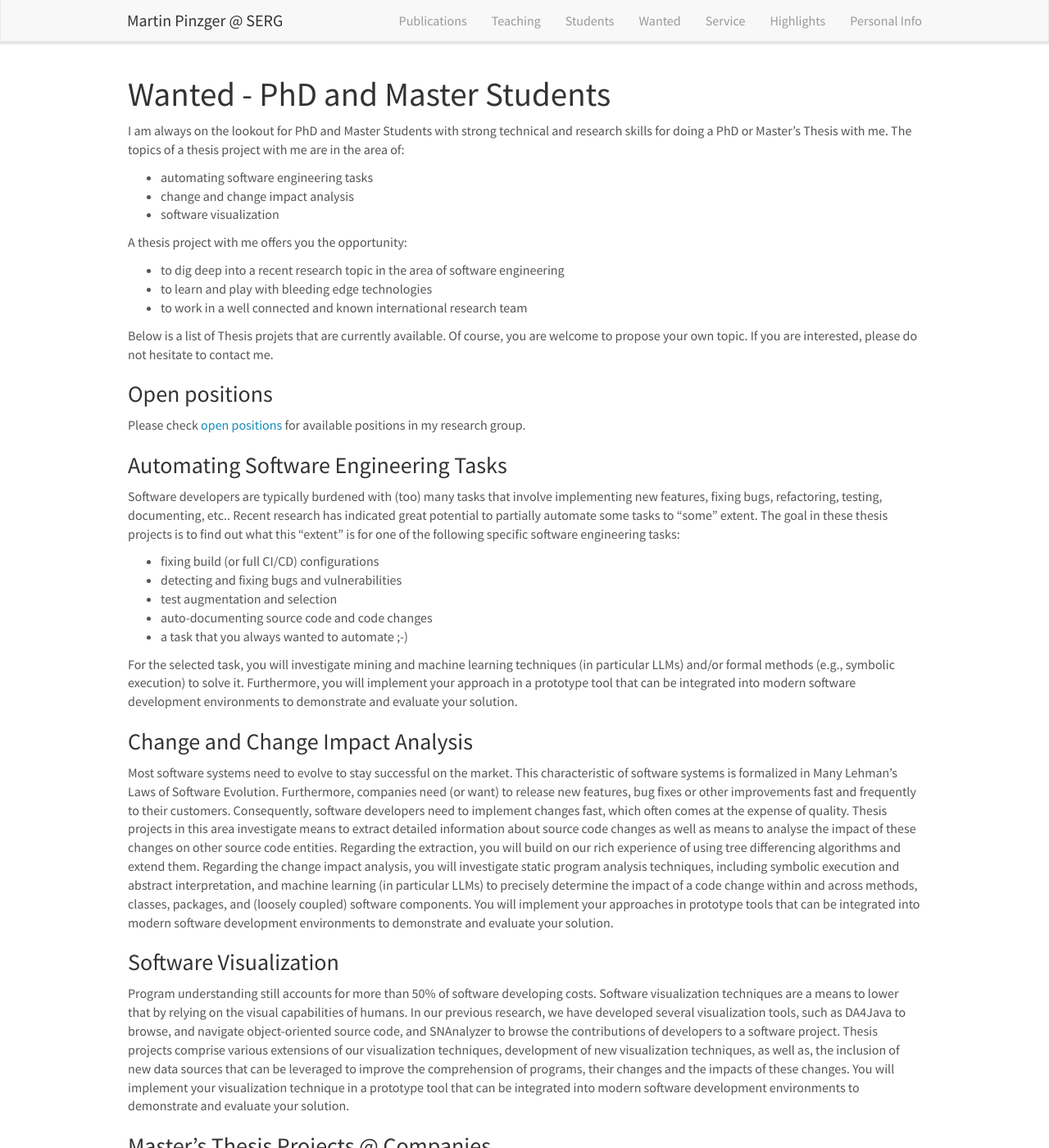
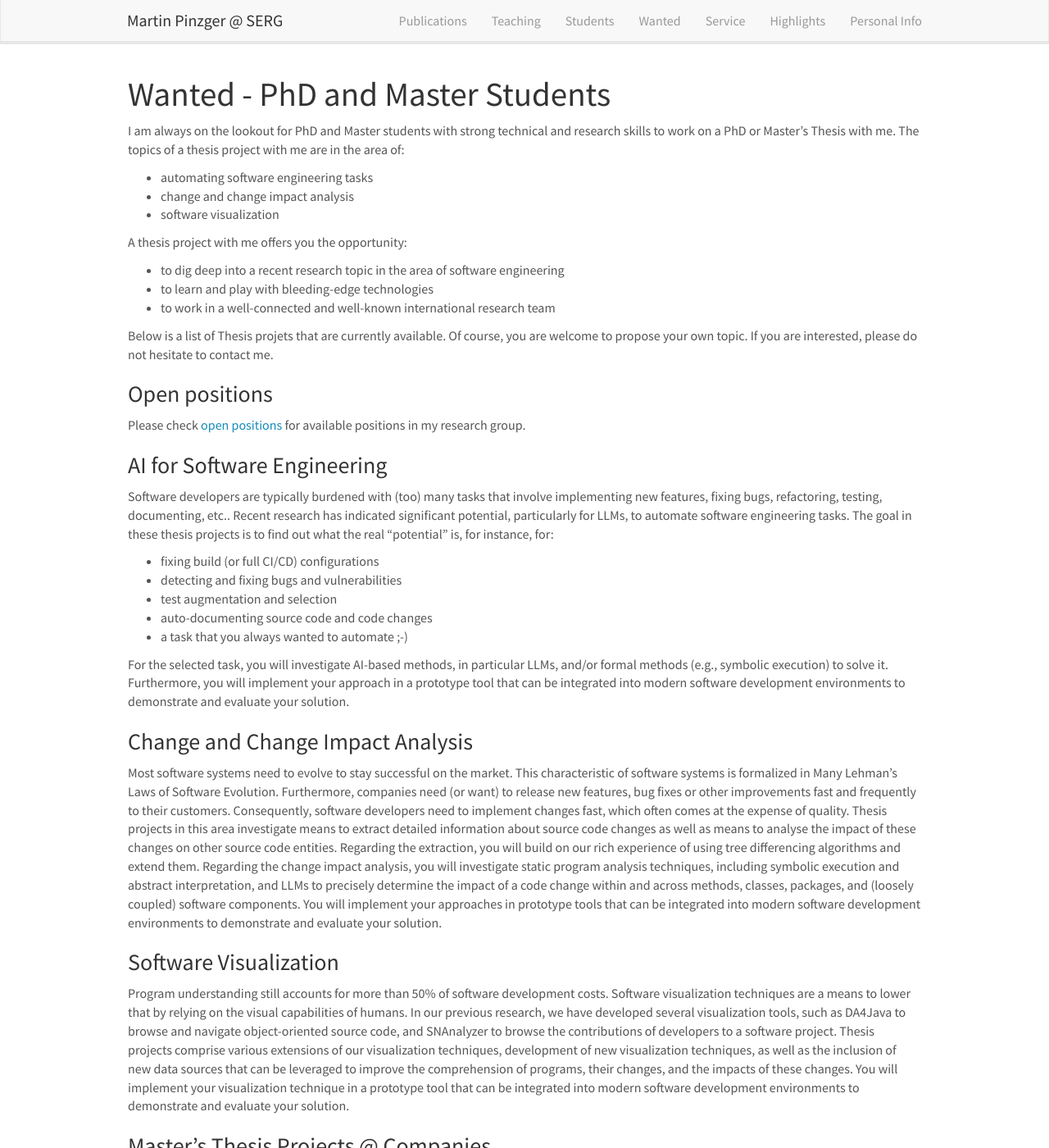
Before and after one commit to pinzger/pinzger.github.io, a Jekyll site: the page built from _pages/wanted.md, in a window 1280 px wide and 1400 px high. Shown: the whole window at 82% size. Built offline with Jekyll 4.4.1, drawn with Linux system fonts in a browser that asks for light colours; nearby versions of some CDN libraries.

Commit message:
updating some content

```diff
--- a/_pages/wanted.md
+++ b/_pages/wanted.md
@@ -8,7 +8,7 @@ permalink: /wanted/
 
 # Wanted - PhD and Master Students
 
-I am always on the lookout for PhD and Master Students with strong technical and research skills for doing a PhD or Master's Thesis with me. The topics of a thesis project with me are in the area of:
+I am always on the lookout for PhD and Master students with strong technical and research skills to work on a PhD or Master's Thesis with me. The topics of a thesis project with me are in the area of:
 
 * automating software engineering tasks
 * change and change impact analysis
@@ -17,29 +17,29 @@ I am always on the lookout for PhD and Master Students with strong technical and
 A thesis project with me offers you the opportunity:
 
 * to dig deep into a recent research topic in the area of software engineering
-* to learn and play with bleeding edge technologies
-* to work in a well connected and known international research team
+* to learn and play with bleeding-edge technologies
+* to work in a well-connected and well-known international research team
 
 Below is a list of Thesis projets that are currently available. Of course, you are welcome to propose your own topic. If you are interested, please do not hesitate to contact me.
 
 ### Open positions
 Please check [open positions](openpositions) for available positions in my research group.
 
-### Automating Software Engineering Tasks
-Software developers are typically burdened with (too) many tasks that involve implementing new features, fixing bugs, refactoring, testing, documenting, etc.. Recent research has indicated great potential to partially automate some tasks to "some" extent. The goal in these thesis projects is to find out what this "extent" is for one of the following specific software engineering tasks:
+### AI for Software Engineering
+Software developers are typically burdened with (too) many tasks that involve implementing new features, fixing bugs, refactoring, testing, documenting, etc.. Recent research has indicated significant potential, particularly for LLMs, to automate software engineering tasks. The goal in these thesis projects is to find out what the real "potential" is, for instance, for:
 * fixing build (or full CI/CD) configurations
 * detecting and fixing bugs and vulnerabilities
 * test augmentation and selection
 * auto-documenting source code and code changes
 * a task that you always wanted to automate ;-)
 
-For the selected task, you will investigate mining and machine learning techniques (in particular LLMs) and/or formal methods (e.g., symbolic execution) to solve it. Furthermore, you will implement your approach in a prototype tool that can be integrated into modern software development environments to demonstrate and evaluate your solution.
+For the selected task, you will investigate AI-based methods, in particular LLMs, and/or formal methods (e.g., symbolic execution) to solve it. Furthermore, you will implement your approach in a prototype tool that can be integrated into modern software development environments to demonstrate and evaluate your solution.
 
 ### Change and Change Impact Analysis
-Most software systems need to evolve to stay successful on the market. This characteristic of software systems is formalized in Many Lehman's Laws of Software Evolution. Furthermore, companies need (or want) to release new features, bug fixes or other improvements fast and frequently to their customers. Consequently, software developers need to implement changes fast, which often comes at the expense of quality. Thesis projects in this area investigate means to extract detailed information about source code changes as well as means to analyse the impact of these changes on other source code entities. Regarding the extraction, you will build on our rich experience of using tree differencing algorithms and extend them. Regarding the change impact analysis, you will investigate static program analysis techniques, including symbolic execution and abstract interpretation, and machine learning (in particular LLMs) to precisely determine the impact of a code change within and across methods, classes, packages, and (loosely coupled) software components. You will implement your approaches in prototype tools that can be integrated into modern software development environments to demonstrate and evaluate your solution.
+Most software systems need to evolve to stay successful on the market. This characteristic of software systems is formalized in Many Lehman's Laws of Software Evolution. Furthermore, companies need (or want) to release new features, bug fixes or other improvements fast and frequently to their customers. Consequently, software developers need to implement changes fast, which often comes at the expense of quality. Thesis projects in this area investigate means to extract detailed information about source code changes as well as means to analyse the impact of these changes on other source code entities. Regarding the extraction, you will build on our rich experience of using tree differencing algorithms and extend them. Regarding the change impact analysis, you will investigate static program analysis techniques, including symbolic execution and abstract interpretation, and LLMs to precisely determine the impact of a code change within and across methods, classes, packages, and (loosely coupled) software components. You will implement your approaches in prototype tools that can be integrated into modern software development environments to demonstrate and evaluate your solution.
 
 ### Software Visualization
-Program understanding still accounts for more than 50% of software developing costs. Software visualization techniques are a means to lower that by relying on the visual capabilities of humans. In our previous research, we have developed several visualization tools, such as DA4Java to browse, and navigate object-oriented source code, and SNAnalyzer to browse the contributions of developers to a software project. Thesis projects comprise various extensions of our visualization techniques, development of new visualization techniques, as well as, the inclusion of new data sources that can be leveraged to improve the comprehension of programs, their changes and the impacts of these changes. You will implement your visualization technique in a prototype tool that can be integrated into modern software development environments to demonstrate and evaluate your solution.
+Program understanding still accounts for more than 50% of software development costs. Software visualization techniques are a means to lower that by relying on the visual capabilities of humans. In our previous research, we have developed several visualization tools, such as DA4Java to browse and navigate object-oriented source code, and SNAnalyzer to browse the contributions of developers to a software project. Thesis projects comprise various extensions of our visualization techniques, development of new visualization techniques, as well as the inclusion of new data sources that can be leveraged to improve the comprehension of programs, their changes, and the impacts of these changes. You will implement your visualization technique in a prototype tool that can be integrated into modern software development environments to demonstrate and evaluate your solution.
 
 <!--
 ### Spreadsheet Analysis
```
Also changed, not shown: _pages/home.md (+3 -2 lines), _pages/openpositions.md (+3 -2 lines).
